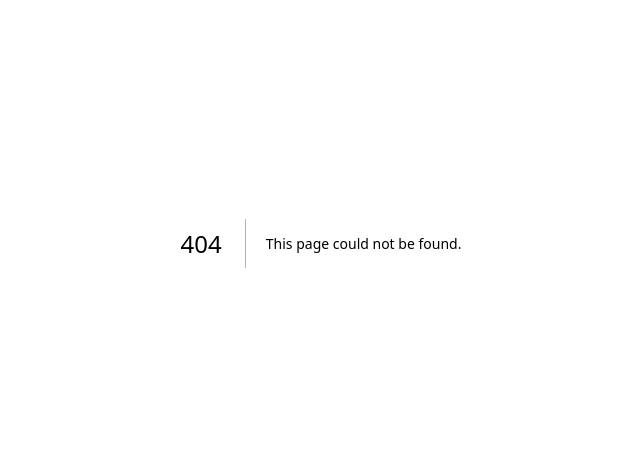
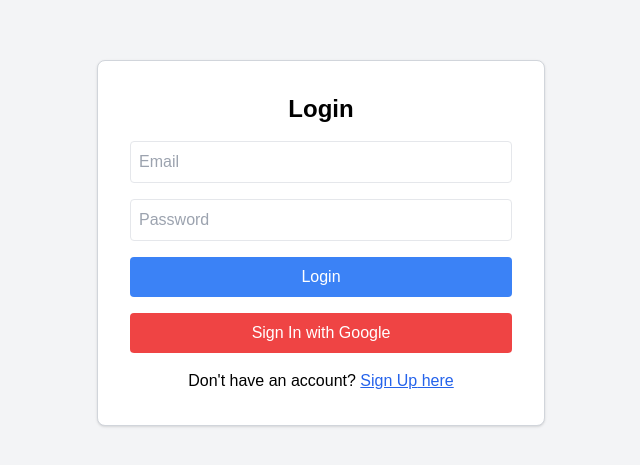
Before and after one commit to gks2022004/caretaker_ai, a Next.js app: page /login in a window 1280 px wide. Before the commit this address had no page. Shown: the part 157-622 px from the top of the page, without its empty margins (319-959 px from the left). Built offline with nearby package versions, Linux system fonts and the light colour scheme; no server answers.

Commit message:
multiple user support added

```diff
--- a/package.json
+++ b/package.json
@@ -16,6 +16,7 @@
     "@langchain/groq": "^0.1.2",
     "@langchain/langgraph": "^0.2.38",
     "@smithy/types": "^3.7.2",
+    "@supabase/supabase-js": "^2.47.10",
     "faiss-node": "^0.5.1",
     "groq-sdk": "^0.9.1",
     "langchain": "^0.3.8",
--- a/src/app/api/chat/route.js
+++ b/src/app/api/chat/route.js
@@ -1,6 +1,8 @@
 import Groq from "groq-sdk";
 
 const groq = new Groq({ apiKey: process.env.API_KEY });
+
+
 
 // 1) Handle OPTIONS request for CORS preflight
 export async function OPTIONS() {
--- a/src/app/api/smartchat/route.ts
+++ b/src/app/api/smartchat/route.ts
@@ -5,92 +5,110 @@
   StateGraph,
   MemorySaver,
 } from "@langchain/langgraph";
-import { v4 as uuidv4 } from "uuid";
 import { ChatPromptTemplate } from "@langchain/core/prompts";
 import { ChatGroq } from "@langchain/groq";
+import { v4 as uuidv4 } from "uuid";
 
-// Configuration
-const config = {
-  configurable: {
-    thread_id: uuidv4(),
-  },
-};
-
-// Initialize LLM
-const llm = new ChatGroq({
-  modelName: "Llama3-8b-8192",
-  apiKey: process.env.API_KEY,
-});
-
-// Create prompt template
-const promptTemplate = ChatPromptTemplate.fromMessages([
-  [
-    "system",
-    `You are a friendly and empathetic healthcare advisor. Speak in a natural, human-like way.
-      Ask thoughtful questions to understand the user's symptoms, circumstances, and medical history but dont ask more than 3 questions at a time .
-      Offer helpful suggestions and practical advice based on the information provided.
-      Remind the user that you are not a licensed medical professional and cannot provide an official diagnosis or prescription.
-      Encourage them to consult a healthcare provider for personalized care when necessary.
-      When appropriate, provide educational information about symptoms, potential causes, and preventive measures. but make it short and simple.
-      once you have enough information, you can provide a summary of the user's symptoms and suggest possible next steps.`,
-  ],
-  ["placeholder", "{messages}"],
-]);
-
-// Define the function that calls the model
-const callModel = async (state: typeof MessagesAnnotation.State) => {
-  const prompt = await promptTemplate.invoke(state);
-  const response = await llm.invoke(prompt);
-  return { messages: response };
-};
-
-// Define a new graph
-const workflow = new StateGraph(MessagesAnnotation)
-  .addNode("model", callModel)
-  .addEdge(START, "model")
-  .addEdge("model", END);
-
-// Add memory and compile
-const memory = new MemorySaver();
-const app = workflow.compile({ checkpointer: memory });
 
 // Handle preflight requests
 export async function OPTIONS() {
   return new Response(null, {
     status: 200,
     headers: {
-      "Access-Control-Allow-Origin": "*", // For now, allow all origins
+      "Access-Control-Allow-Origin": "*",
       "Access-Control-Allow-Methods": "POST, GET, OPTIONS",
       "Access-Control-Allow-Headers": "Content-Type, Authorization",
     },
   });
 }
+  // 1. Initialize your LLM
+  const llm = new ChatGroq({
+    modelName: "Llama3-8b-8192",
+    apiKey: process.env.API_KEY,
+  });
+
+  // 2. Create a prompt template
+  const promptTemplate = ChatPromptTemplate.fromMessages([
+    [
+      "system",
+      `You are a friendly and empathetic healthcare advisor. Speak in a natural, human-like way.
+       Ask thoughtful questions to understand the user's symptoms, circumstances, and medical history
+       but dont ask more than 3 questions at a time. Offer helpful suggestions and practical advice
+       based on the information provided. Remind the user that you are not a licensed medical professional
+       and cannot provide an official diagnosis or prescription. Encourage them to consult a healthcare
+       provider for personalized care when necessary. When appropriate, provide educational information
+       about symptoms, potential causes, and preventive measures, but make it short and simple.
+       Once you have enough information, you can provide a summary of the user's symptoms
+       and suggest possible next steps.`,
+    ],
+    ["placeholder", "{messages}"],
+  ]);
+
+  // 3. Define the function that calls the model
+  const callModel = async (state) => {
+    const prompt = await promptTemplate.invoke(state);
+    const response = await llm.invoke(prompt);
+    return { messages: response };
+  };
+
+  // 4. Define a new graph
+  const workflow = new StateGraph(MessagesAnnotation)
+    .addNode("model", callModel)
+    .addEdge(START, "model")
+    .addEdge("model", END);
+
+  // 5. Add memory and compile
+  const memory = new MemorySaver();
+  const app = workflow.compile({ checkpointer: memory });
+
+
+
 
 // Handle POST requests
 export async function POST(req) {
+  const body = await req.json();
+  const message =
+    body.message || "Explain the importance of fast language models";
+  const id = body.id;
+
+  if (!id) {
+    return new Response(
+      JSON.stringify({
+        error: "Please provide an id",
+      }),
+      {
+        status: 400,
+        headers: {
+          "Content-Type": "application/json",
+          "Access-Control-Allow-Origin": "*",
+        },
+      }
+    );
+  }
+  let userId = id;
+  const config = {
+    configurable: {
+      thread_id: userId,
+    },
+  };
+  console.log("Thread ID:", id);
   try {
-    const body = await req.json();
-    const message = body.message || "Explain the importance of fast language models";
-
-    // Invoke LLM (returns the full response object)
     const input = [
       {
         role: "user",
         content: message,
       },
     ];
+
+    // 6. Invoke LLM (returns the full response object)
     const response = await app.invoke({ messages: input }, config);
-    console.log(response);
+    console.log("Response:", response);
 
-    // Safely extract the AI's reply from the response
+    // 7. Extract the AI's reply from the response
     let lastAIMessageContent = null;
-
-    // Loop backward until we find a message that looks like an AIMessage
     for (let i = response.messages.length - 1; i >= 0; i--) {
       const msg = response.messages[i];
-
-      // A common heuristic is to check if it has "tokenUsage" or "finish_reason"
-      // in its "response_metadata", which typically only AI messages have
+      // Check if this is an AI message (common heuristic)
       if (
         msg.response_metadata &&
         msg.response_metadata.tokenUsage &&
@@ -101,7 +119,7 @@
       }
     }
 
-    // Return the extracted content
+    // 8. Return the extracted content
     return new Response(
       JSON.stringify({
         message: lastAIMessageContent,
@@ -110,7 +128,7 @@
         status: 200,
         headers: {
           "Content-Type": "application/json",
-          "Access-Control-Allow-Origin": "*", // For now, allow all origins
+          "Access-Control-Allow-Origin": "*",
         },
       }
     );
@@ -124,7 +142,7 @@
         status: 500,
         headers: {
           "Content-Type": "application/json",
-          "Access-Control-Allow-Origin": "*", // For now, allow all origins
+          "Access-Control-Allow-Origin": "*",
         },
       }
     );
--- /dev/null
+++ b/src/app/clients/supabase.js
@@ -0,0 +1,7 @@
+// lib/supabaseClient.js
+import { createClient } from "@supabase/supabase-js";
+
+const supabaseUrl = process.env.NEXT_PUBLIC_SUPABASE_URL;
+const supabaseAnonKey = process.env.NEXT_PUBLIC_SUPABASE_ANON_KEY;
+
+export const supabase = createClient(supabaseUrl, supabaseAnonKey);
--- /dev/null
+++ b/src/app/login/page.js
@@ -0,0 +1,113 @@
+"use client";
+import { useState } from "react";
+import { supabase } from "../clients/supabase";
+
+export default function AuthPage() {
+  const [isSignUp, setIsSignUp] = useState(false);
+  const [email, setEmail] = useState("");
+  const [password, setPassword] = useState("");
+  const [errorMsg, setErrorMsg] = useState("");
+  const [infoMsg, setInfoMsg] = useState("");
+
+  const handleEmailChange = (e) => setEmail(e.target.value);
+  const handlePasswordChange = (e) => setPassword(e.target.value);
+
+  const handleSubmit = async (e) => {
+    e.preventDefault();
+    setErrorMsg("");
+    setInfoMsg("");
+
+    try {
+      if (isSignUp) {
+        // Sign up user
+        const { data, error } = await supabase.auth.signUp({
+          email,
+          password,
+        });
+        if (error) throw error;
+        setInfoMsg("Sign-up successful! Please check your email to confirm.");
+      } else {
+        // Login user
+        const { data, error } = await supabase.auth.signInWithPassword({
+          email,
+          password,
+        });
+        if (error) throw error;
+        setInfoMsg("Login successful!");
+      }
+    } catch (error) {
+      setErrorMsg(error.message);
+    }
+  };
+
+  const handleGoogleSignIn = async () => {
+    try {
+      const { data, error } = await supabase.auth.signInWithOAuth({
+        provider: "google",
+      });
+      if (error) throw error;
+      // Supabase will redirect the user back to your site after successful Google OAuth
+    } catch (error) {
+      setErrorMsg(error.message);
+    }
+  };
+
+  return (
+    <div className="flex items-center justify-center h-screen bg-gray-100 text-black">
+      {/* Auth Card */}
+      <div className="w-full max-w-md p-8 bg-white border border-gray-300 rounded-lg shadow">
+        <h2 className="text-2xl font-semibold mb-4 text-center">
+          {isSignUp ? "Sign Up" : "Login"}
+        </h2>
+        <form onSubmit={handleSubmit} className="flex flex-col space-y-4">
+          <input
+            type="email"
+            placeholder="Email"
+            value={email}
+            onChange={handleEmailChange}
+            required
+            className="p-2 border rounded focus:outline-none focus:ring-2 focus:ring-blue-400"
+          />
+          <input
+            type="password"
+            placeholder="Password"
+            value={password}
+            onChange={handlePasswordChange}
+            required
+            className="p-2 border rounded focus:outline-none focus:ring-2 focus:ring-blue-400"
+          />
+          <button
+            type="submit"
+            className="px-4 py-2 bg-blue-500 text-white rounded hover:bg-blue-600 transition-colors"
+          >
+            {isSignUp ? "Sign Up" : "Login"}
+          </button>
+        </form>
+
+        <button
+          onClick={handleGoogleSignIn}
+          className="w-full mt-4 px-4 py-2 bg-red-500 text-white rounded hover:bg-red-600 transition-colors disabled:opacity-50"
+        >
+          Sign {isSignUp ? "Up" : "In"} with Google
+        </button>
+
+        {/* Error & Info Messages */}
+        {errorMsg && <p className="mt-2 text-red-500">{errorMsg}</p>}
+        {infoMsg && <p className="mt-2 text-green-500">{infoMsg}</p>}
+
+        {/* Toggle between login and signup */}
+        <p className="mt-4 text-center">
+          {isSignUp
+            ? "Already have an account?"
+            : "Don't have an account?"}{" "}
+          <button
+            onClick={() => setIsSignUp(!isSignUp)}
+            className="text-blue-600 underline"
+          >
+            {isSignUp ? "Login" : "Sign Up"} here
+          </button>
+        </p>
+      </div>
+    </div>
+  );
+}
--- a/src/app/page.js
+++ b/src/app/page.js
@@ -1,7 +1,8 @@
 "use client";
 
 import { useState, useEffect } from "react";
-
+import { useRouter } from "next/navigation";
+import { supabase } from "./clients/supabase";
 /**
  * Renders paragraphs, bold text, inline code, code blocks, and lists
  */
@@ -122,6 +123,7 @@
   const [conversation, setConversation] = useState([]);
   const [voiceMode, setVoiceMode] = useState(false);
   const [isSpeaking,setIsSpeaking] = useState(false);
+  const [userData, setUserData] = useState(null);
   // NEW: Track whether speech recognition is active
   const [listening, setListening] = useState(false);
 
@@ -146,7 +148,10 @@
       const response = await fetch("https://caretaker-ai.vercel.app/api/smartchat", {
         method: "POST",
         headers: { "Content-Type": "application/json" },
-        body: JSON.stringify({ message }),
+        body: JSON.stringify({
+          message: message,    // Or whatever variable holds your message text
+          id: userData.id,   // Or whatever variable holds your ID
+        }),
       });
 
       if (!response.ok) throw new Error("Network response was not ok");
@@ -309,38 +314,68 @@
       console.error("Error starting voice recognition:", err);
     }
   };
-  // useEffect(() => {
-  //   const contextprompt = "you are a human healthcare provider , be friendly , answers should be short and consice , if you have a question ask one at a time and wait for reply, talk as a human named jimmy, remeber the talk user is doing  give solutions and suggestions";
-  //   handleSend(contextprompt);
-  // },[])
+  const handleLogout = async () => {
+    await supabase.auth.signOut();
+    router.replace("/login");
+  }
 
-
-  // NEW: Stop showing "Listening..." after userMessage updates (assuming recognition ended)
   useEffect(() => {
     if (userMessage) {
       setListening(false);
     }
   }, [userMessage]);
+  const router = useRouter();
+
+  useEffect(() => {
+    // Check if user is logged in
+    supabase.auth.getUser().then(({ data }) => {
+      if (!data.user) {
+        // Redirect to login if not logged in
+        router.replace("/login");
+      }else{
+        setUserData(data.user);
+        console.log(data.user);
+      }
+
+    });
+  }, [router]);
 
   return (
-    <div className="flex flex-col min-h-screen bg-gray-200 text-black">
-      {/* Toggle Mode */}
-      <div className="p-4 flex justify-center">
+<div className="min-h-screen bg-gray-200 flex flex-col items-center text-black">
+  {/* Header */}
+  <div className="mt-4 mb-4 w-full max-w-3xl">
+    <div className="bg-white rounded-full shadow flex justify-between items-center px-4 py-2">
       <button
         onClick={() => setVoiceMode(!voiceMode)}
-          className="bg-blue-600 text-white px-4 py-2 rounded-md hover:bg-blue-700"
+        className="bg-blue-600 text-white px-4 py-2 rounded-full hover:bg-blue-700"
       >
         {voiceMode ? "Switch to Text Chat" : "Switch to Voice Chat"}
       </button>
+
+      <button
+        onClick={() => {
+          handleLogout();
+        }}
+        className="text-red-500 hover:text-red-600 font-semibold"
+      >
+        Logout
+      </button>
+    </div>
   </div>
 
+  {/* Chat Container */}
+  <div className="w-full max-w-3xl flex flex-col bg-white shadow-md rounded-lg overflow-hidden">
     {/* Chat Messages */}
-      <div className="flex-1 overflow-y-auto p-4 flex justify-center">
-        <div className="w-full max-w-xl flex flex-col space-y-4">
+    <div className="flex-1 overflow-y-auto p-4 flex flex-col space-y-2 pb-32">
       {conversation.map((msg, idx) => (
         <div
           key={idx}
-              className={`p-4 rounded-lg ${
+          className={`flex ${
+            msg.role === "user" ? "justify-end" : "justify-start"
+          }`}
+        >
+          <div
+            className={`p-3 rounded-lg max-w-xl ${
               msg.role === "user"
                 ? "bg-blue-500 text-white"
                 : "bg-gray-300 text-gray-800"
@@ -356,35 +391,38 @@
               </button>
             )}
           </div>
+        </div>
       ))}
     </div>
   </div>
 
-      {/* Chat Input / Voice Button */}
-      <div className="sticky bottom-0 p-4 flex justify-center">
+  {/* Fixed Chat Input / Voice Button (always visible) */}
+  <div className="fixed bottom-0 left-1/2 transform -translate-x-1/2 w-full max-w-3xl bg-transparent p-4 ">
     {voiceMode ? (
+      <div className="flex justify-center">
         <button
-            // Start or stop listening
           onClick={() => {
             setListening(!listening);
             if (!listening) startVoiceRecognition();
           }}
           className={`w-16 h-16 rounded-full flex items-center justify-center ${
             listening ? "bg-red-500" : "bg-blue-500"
-            }`}
+          } text-white text-2xl transition-colors`}
         >
           {listening ? "👂" : "🎙️"}
         </button>
+      </div>
     ) : (
-          <div className="w-full max-w-xl flex items-center space-x-2">
+      <div className="flex items-center space-x-2">
         <input
           value={userMessage}
           onChange={(e) => setUserMessage(e.target.value)}
-              className="flex-1 px-4 py-2 rounded-full"
+          className="flex-1 px-4 py-2 rounded-full border border-gray-300 focus:outline-none focus:border-blue-400"
+          placeholder="Type your message..."
         />
         <button
           onClick={() => handleSend(userMessage)}
-              className="bg-blue-500 px-6 py-2 rounded-full text-white"
+          className="bg-blue-500 px-6 py-2 rounded-full text-white hover:bg-blue-600 transition-colors"
         >
           Send
         </button>
@@ -392,5 +430,10 @@
     )}
   </div>
 </div>
+
+
+
+
+
   );
 }
```
Also changed, not shown: 1 other file (tests, documents, lock files or other folders). Lines whose indentation alone changed are shown as unchanged.
